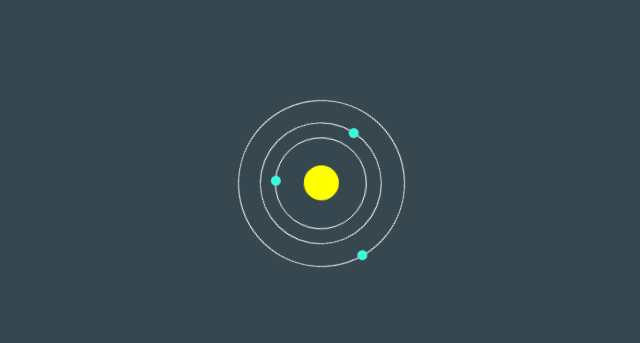
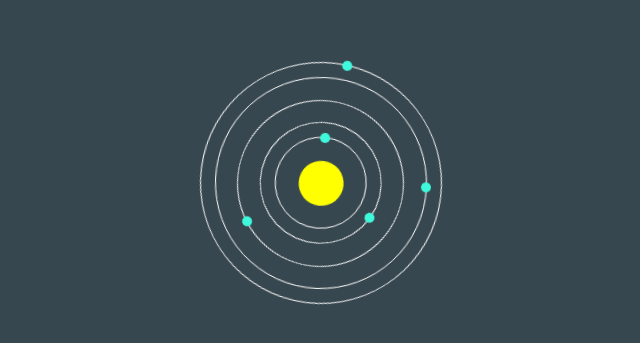
Before and after one commit to namiqmamedov/Galactic-demo, a plain HTML site: page index.html in a window 1280 px wide. Shown: the part 367-710 px from the top of the page, without its empty margins (319-959 px from the left). Drawn offline with Linux system fonts and the light colour scheme.

Commit message:
galactic

```diff
--- a/index.html
+++ b/index.html
@@ -10,6 +10,12 @@
 <body>
     <div class="spinner-box">
         <div class="solar-system">
+
+            <div class="jupiter-orbit orbit">
+                <div class="planet  jupiter"></div>
+
+            <div class="mars-orbit orbit">
+                <div class="planet mars"></div>
             <div class="earth-orbit orbit">
                 <div class="planet earth"></div>
                     <div class="venus-orbit orbit">
@@ -27,5 +33,7 @@
             </div>
         </div>
     </div>
+    </div>
+        </div>
 </body>
 </html>
--- a/style.css
+++ b/style.css
@@ -58,13 +58,22 @@ body{
 
 
 .mars-orbit{
-    width: 150px;
-    height: 150px;
-    animation: spin 1 linear 0s infinite;
+    width: 210px;
+    height: 210px;
+    animation: spin 22.57017s linear 0s infinite;
 }
+
+
+.jupiter-orbit{
+    width: 240px;
+    height: 240px;
+    animation: spin 142.35138s linear 0s infinite;
+}
+
+
 .sun{
-    width: 35px;
-    height: 35px;
+    width: 45px;
+    height: 45px;
     border-radius: 50%;
     background-color: yellow;
 
```
